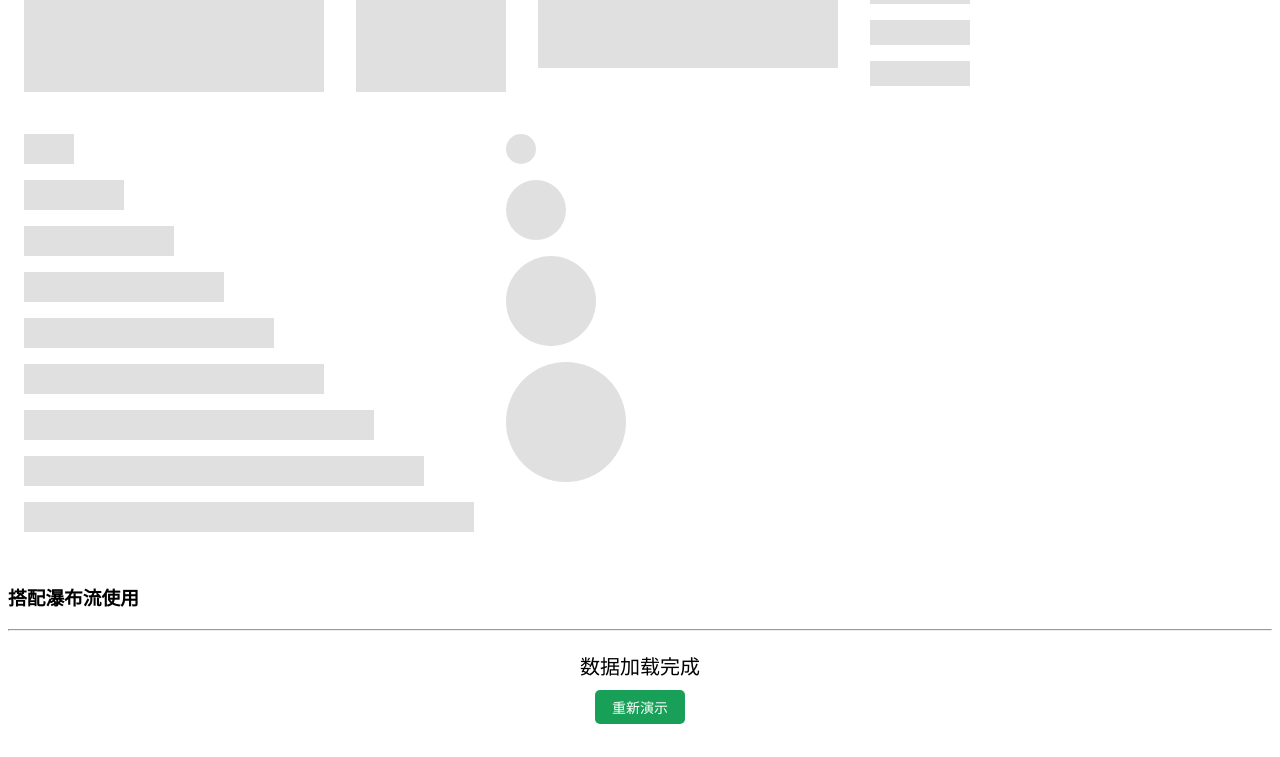
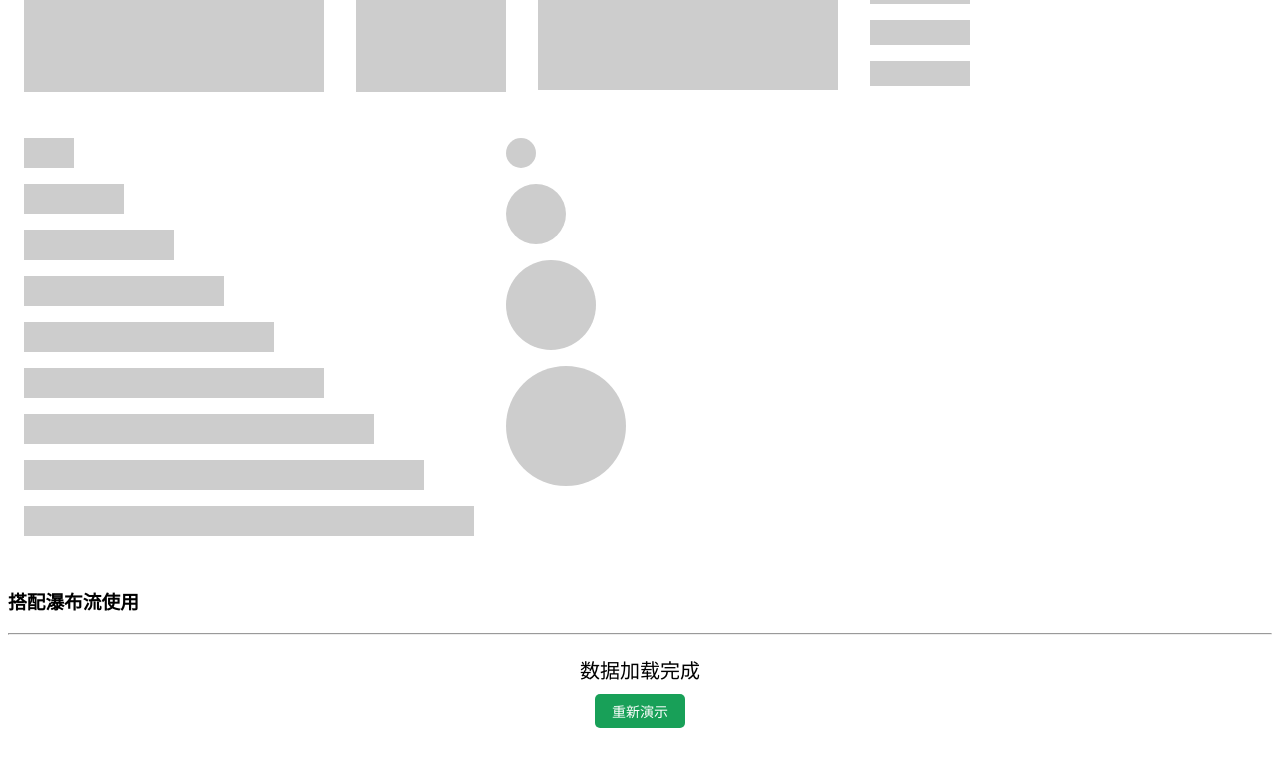
Before and after one commit to TianJiaqing/probably-ui, a Vue app: page /#/skeleton in a window 1280 px wide. Shown: the part 460-1217 px from the top of the page. Built offline with nearby package versions, Linux system fonts and the light colour scheme; what @highlightjs/vue-plugin would draw is missing.

Commit message:
内容优化：MD文档说明

```diff
--- a/src/package/skeleton/index.vue
+++ b/src/package/skeleton/index.vue
@@ -61,7 +61,7 @@ const css_style = getObjectStyle(
 }
 
 .t-skeleton {
-    background-color: #ccc;
-    animation: opacity-s 2s linear infinite forwards alternate-reverse;
+    background-color: #bbb;
+    animation: opacity-s 1.5s linear infinite forwards alternate-reverse;
 }
 </style>
--- a/src/pages/skeleton.vue
+++ b/src/pages/skeleton.vue
@@ -10,7 +10,7 @@
                 <T-skeleton _width="150"></T-skeleton>
             </div>
             <div class="line">
-                <T-skeleton _width="300" :_height="item * 10" v-for="item in 7" :key="item"></T-skeleton>
+                <T-skeleton _width="300" :_height="item * 35" v-for="item in 4" :key="item"></T-skeleton>
             </div>
             <div class="list">
                 <T-skeleton _width="100" v-for="item in 10" :key="item" _height="25"></T-skeleton>
@@ -35,8 +35,9 @@
                     <div :style="`height: ${(random() + 1) * 30}px;margin: 10px;`" v-if="loading">
                         <T-skeleton :_width="100" _unit="%" :_height="100"></T-skeleton>
                     </div>
-                    <p :style="`height:calc( ${random() + 1}*30px);background:rgba(0,0,255,.4);padding:0;margin:5px;'`" v-else>
-                        xx内容
+                    <p :style="`height:calc( ${random() + 1}*30px);background:rgba(0,0,255,.4);padding:0;margin:5px;'`"
+                        v-else>
+                        xx内容{{ info.index }}
                     </p>
                 </template>
             </T-waterfallFlow>
```
Also changed, not shown: 1 other file (tests, documents, lock files or other folders).
